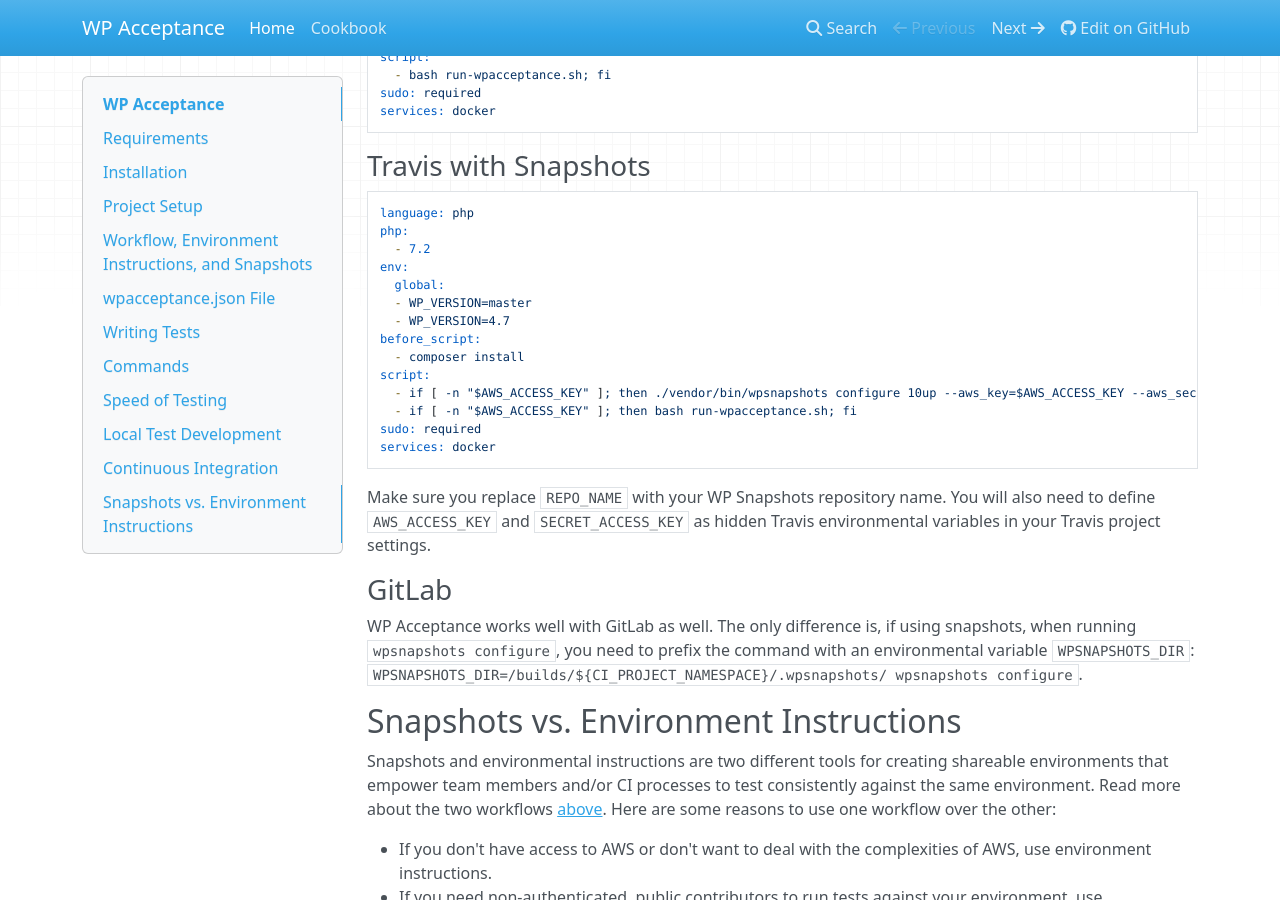
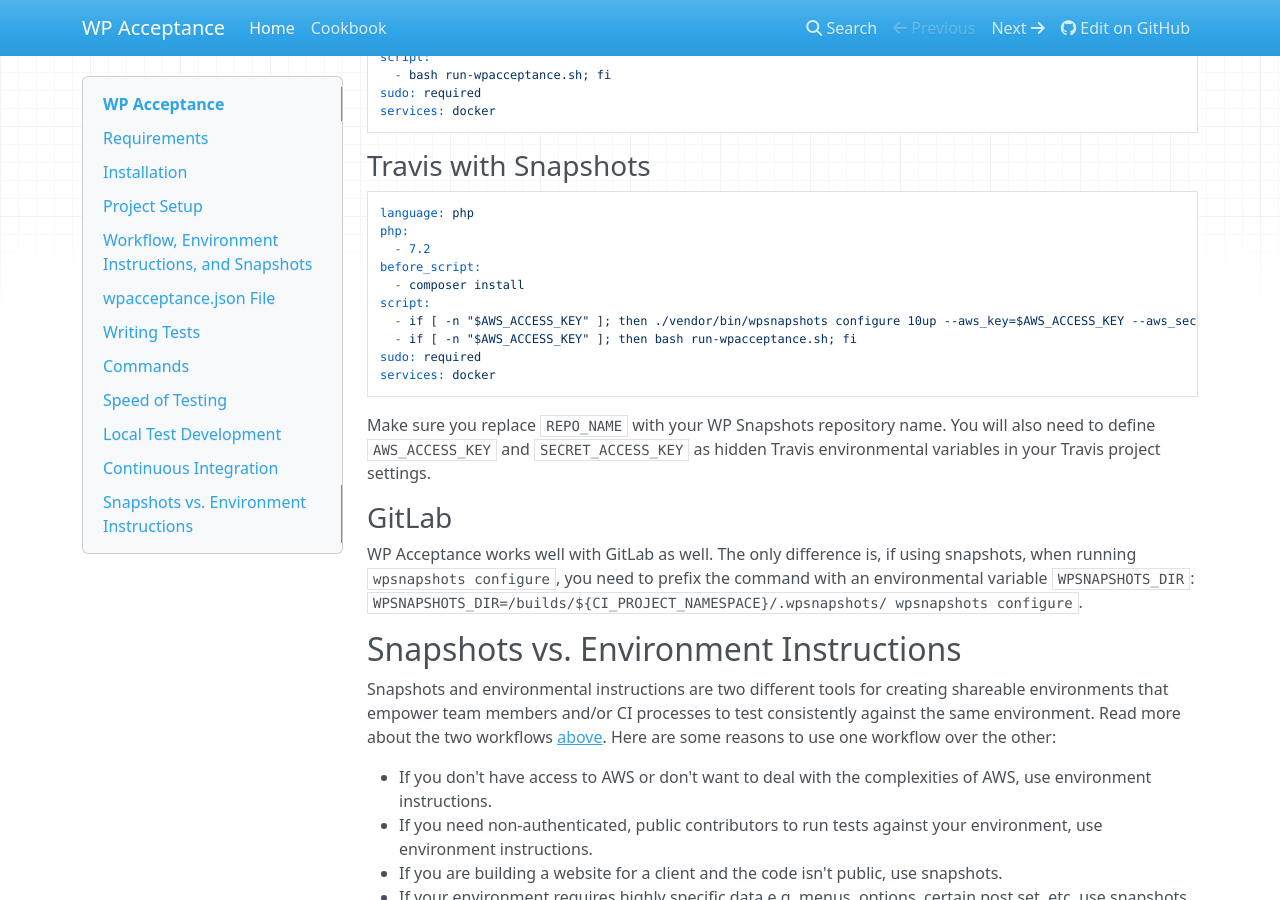
Before and after one commit to 10up/wpacceptance, an MkDocs documentation site: the page built from docs/index.md, in a window 1280 px wide and 900 px high, scrolled down 10563 px. Built offline with MkDocs 1.6.1, drawn with Linux system fonts in a browser that asks for light colours; nearby versions of some CDN libraries.

Commit message:
Correct travis file

```diff
--- a/docs/index.md
+++ b/docs/index.md
@@ -422,10 +422,6 @@ services: docker
 language: php
 php:
   - 7.2
-env:
-  global:
-  - WP_VERSION=master
-  - WP_VERSION=4.7
 before_script:
   - composer install
 script:
```
